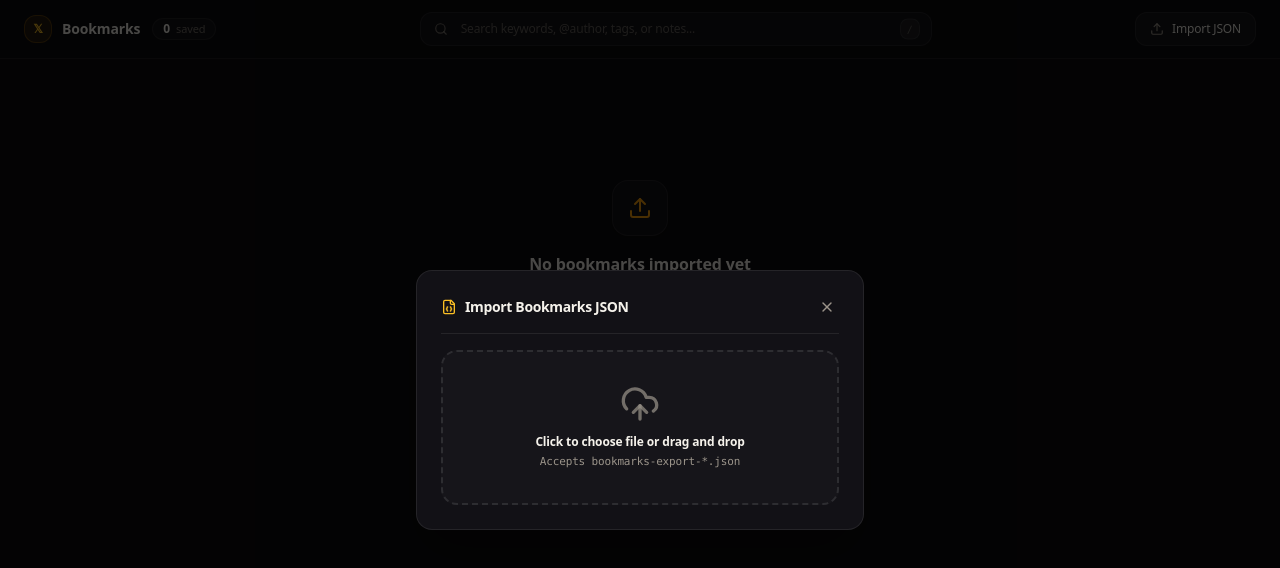
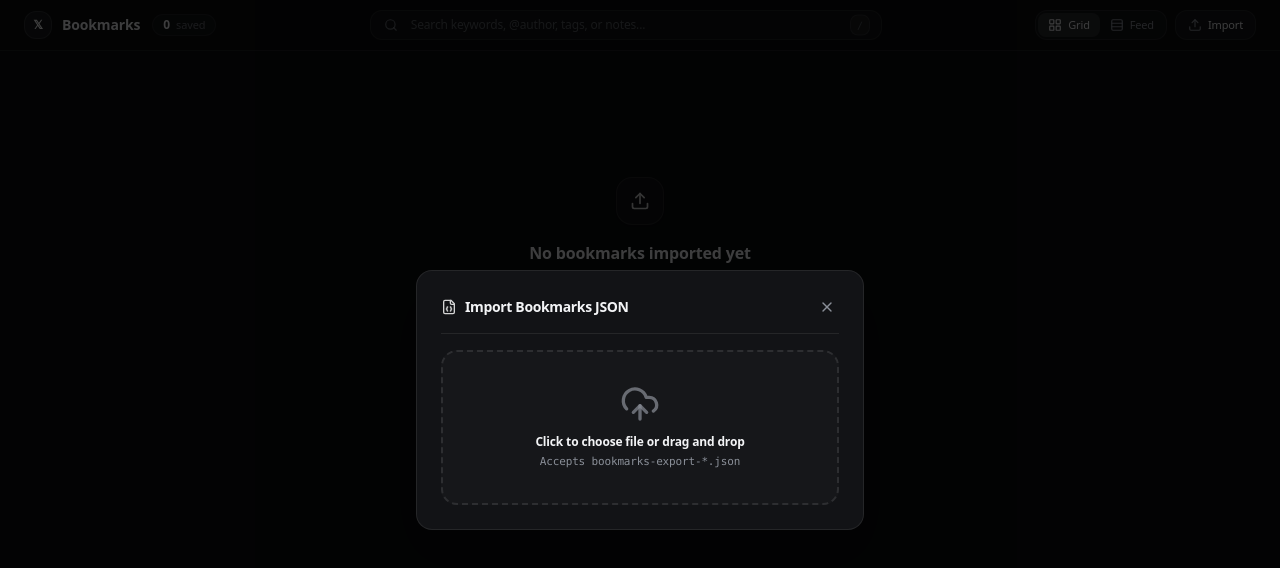
Before and after one commit to heisenberghz/Xmarks, a React (Vite) app in the folder app/: page / in a window 1280 px wide. Both pictures are taken after a click on the button "Import JSON File". Shown: the top 568 px of the page. Built offline with nearby package versions, Linux system fonts and the light colour scheme.

Commit message:
feat(ui): align with Linear neutral monochrome design and add Feed view mode

```diff
--- a/app/src/App.tsx
+++ b/app/src/App.tsx
@@ -24,6 +24,7 @@ export const App: React.FC = () => {
   const [isImportOpen, setIsImportOpen] = useState(false);
   const [deleteTargetId, setDeleteTargetId] = useState<string | null>(null);
   const [isLoading, setIsLoading] = useState(true);
+  const [viewMode, setViewMode] = useState<'grid' | 'feed'>('grid');
 
   // Load from IndexedDB on startup
   useEffect(() => {
@@ -111,7 +112,7 @@ export const App: React.FC = () => {
   if (isLoading) {
     return (
       <div className="flex min-h-screen items-center justify-center bg-background text-xs text-muted">
-        <span className="h-4 w-4 animate-spin rounded-full border-2 border-accent border-t-transparent mr-2" />
+        <span className="h-4 w-4 animate-spin rounded-full border-2 border-white/40 border-t-transparent mr-2" />
         Loading your bookmarks...
       </div>
     );
@@ -119,7 +120,7 @@ export const App: React.FC = () => {
 
   return (
     <div className="min-h-screen bg-background text-foreground flex flex-col font-sans">
-      {/* Persistent Navigation Header */}
+      {/* Persistent Navigation Header with View Mode Switcher */}
       <TopNav
         searchQuery={searchQuery}
         onSearchChange={setSearchQuery}
@@ -134,9 +135,11 @@ export const App: React.FC = () => {
         totalCount={bookmarks.length}
         filteredCount={filteredBookmarks.length}
         onOpenImport={() => setIsImportOpen(true)}
+        viewMode={viewMode}
+        onViewModeChange={setViewMode}
       />
 
-      {/* Main Masonry Grid Area */}
+      {/* Main Content Area (supports Masonry Grid & Linear Feed modes) */}
       <MasonryGrid
         bookmarks={filteredBookmarks}
         onSelectBookmark={setSelectedBookmark}
@@ -148,6 +151,7 @@ export const App: React.FC = () => {
           setSearchQuery('');
           setSelectedTags([]);
         }}
+        viewMode={viewMode}
       />
 
       {/* Detail Slide-out Drawer */}
@@ -179,9 +183,9 @@ export const App: React.FC = () => {
         position="bottom-right"
         toastOptions={{
           style: {
-            background: '#17161c',
-            border: '1px solid rgba(245, 158, 11, 0.2)',
-            color: '#f5f2eb',
+            background: '#16171c',
+            border: '1px solid rgba(255, 255, 255, 0.1)',
+            color: '#f3f4f6',
             fontFamily: 'Inter Variable, system-ui, sans-serif',
           },
         }}
--- a/app/src/components/ImportModal.tsx
+++ b/app/src/components/ImportModal.tsx
@@ -79,7 +79,7 @@ export const ImportModal: React.FC<ImportModalProps> = ({
           animate={{ opacity: 1 }}
           exit={{ opacity: 0 }}
           transition={{ duration: 0.15 }}
-          className="fixed inset-0 z-50 flex items-center justify-center bg-black/70 backdrop-blur-xs p-4"
+          className="fixed inset-0 z-50 flex items-center justify-center bg-black/75 backdrop-blur-xs p-4"
         >
           <motion.div
             initial={{ opacity: 0, scale: 0.96, y: 8 }}
@@ -91,7 +91,7 @@ export const ImportModal: React.FC<ImportModalProps> = ({
             {/* Header */}
             <div className="flex items-center justify-between pb-3.5 border-b border-white/[0.08]">
               <div className="flex items-center gap-2">
-                <FileJson className="h-4 w-4 text-amber-400" />
+                <FileJson className="h-4 w-4 text-neutral-300" />
                 <h3 className="text-sm font-semibold tracking-tight text-foreground">
                   Import Bookmarks JSON
                 </h3>
@@ -116,8 +116,8 @@ export const ImportModal: React.FC<ImportModalProps> = ({
                     onClick={() => fileInputRef.current?.click()}
                     className={`flex flex-col items-center justify-center rounded-xl border-2 border-dashed p-8 text-center cursor-pointer transition-all ${
                       isDragging
-                        ? 'border-amber-500 bg-amber-500/[0.08]'
-                        : 'border-white/[0.1] bg-white/[0.02] hover:border-amber-500/30 hover:bg-white/[0.04]'
+                        ? 'border-white/[0.4] bg-white/[0.06]'
+                        : 'border-white/[0.1] bg-white/[0.02] hover:border-white/[0.22] hover:bg-white/[0.04]'
                     }`}
                   >
                     <input
@@ -129,7 +129,7 @@ export const ImportModal: React.FC<ImportModalProps> = ({
                     />
                     <UploadCloud
                       className={`h-10 w-10 mb-2.5 transition-colors ${
-                        isDragging ? 'text-amber-400' : 'text-muted/70'
+                        isDragging ? 'text-foreground' : 'text-muted/70'
                       }`}
                     />
                     <p className="text-xs font-semibold text-foreground">
@@ -142,7 +142,7 @@ export const ImportModal: React.FC<ImportModalProps> = ({
 
                   {isLoading && (
                     <div className="mt-4 flex items-center justify-center gap-2 text-xs text-muted">
-                      <span className="h-3 w-3 animate-spin rounded-full border-2 border-amber-400 border-t-transparent" />
+                      <span className="h-3 w-3 animate-spin rounded-full border-2 border-white/40 border-t-transparent" />
                       <span>Ingesting and deduplicating bookmarks...</span>
                     </div>
                   )}
@@ -157,7 +157,7 @@ export const ImportModal: React.FC<ImportModalProps> = ({
               ) : (
                 /* Import Summary */
                 <div className="py-2 space-y-4">
-                  <div className="flex items-center gap-2 text-amber-400">
+                  <div className="flex items-center gap-2 text-emerald-400">
                     <CheckCircle2 className="h-5 w-5" />
                     <span className="text-sm font-semibold">Import Complete</span>
                   </div>
@@ -169,7 +169,7 @@ export const ImportModal: React.FC<ImportModalProps> = ({
                         {result.totalParsed}
                       </span>
                     </div>
-                    <div className="flex justify-between text-amber-400">
+                    <div className="flex justify-between text-emerald-400">
                       <span>New bookmarks added:</span>
                       <span className="font-mono font-semibold">+{result.added}</span>
                     </div>
@@ -181,7 +181,7 @@ export const ImportModal: React.FC<ImportModalProps> = ({
 
                   <button
                     onClick={handleClose}
-                    className="w-full rounded-lg bg-amber-500/15 hover:bg-amber-500/25 text-amber-300 border border-amber-500/30 py-2 text-xs font-medium transition-all"
+                    className="w-full rounded-lg bg-white/[0.1] hover:bg-white/[0.16] text-foreground border border-white/[0.15] py-2 text-xs font-medium transition-all"
                   >
                     Done
                   </button>
--- a/app/src/components/MasonryGrid.tsx
+++ b/app/src/components/MasonryGrid.tsx
@@ -12,6 +12,7 @@ interface MasonryGridProps {
   totalUnfilteredCount: number;
   onOpenImport: () => void;
   onClearFilters: () => void;
+  viewMode?: 'grid' | 'feed';
 }
 
 /**
@@ -51,6 +52,7 @@ export const MasonryGrid: React.FC<MasonryGridProps> = ({
   totalUnfilteredCount,
   onOpenImport,
   onClearFilters,
+  viewMode = 'grid',
 }) => {
   const columnCount = useColumnCount();
 
@@ -58,16 +60,16 @@ export const MasonryGrid: React.FC<MasonryGridProps> = ({
   if (totalUnfilteredCount === 0) {
     return (
       <div className="flex min-h-[55vh] flex-col items-center justify-center px-4 text-center">
-        <div className="flex h-14 w-14 items-center justify-center rounded-xl bg-panel border border-border text-muted mb-4 shadow-sm">
-          <Upload className="h-6 w-6 text-accent" />
+        <div className="flex h-12 w-12 items-center justify-center rounded-xl bg-white/[0.03] border border-white/[0.08] text-muted mb-4 shadow-sm">
+          <Upload className="h-5 w-5 text-neutral-300" />
         </div>
-        <h3 className="text-base font-bold text-foreground">No bookmarks imported yet</h3>
+        <h3 className="text-base font-semibold text-foreground">No bookmarks imported yet</h3>
         <p className="mt-1.5 max-w-sm text-xs text-muted leading-relaxed">
-          Import your <code className="text-foreground bg-panel px-1.5 py-0.5 rounded border border-border font-mono">bookmarks-export.json</code> from the scraper to start searching, browsing, and tagging.
+          Import your <code className="text-foreground bg-white/[0.05] px-1.5 py-0.5 rounded border border-white/[0.08] font-mono">bookmarks-export.json</code> from the scraper to start searching, browsing, and tagging.
         </p>
         <button
           onClick={onOpenImport}
-          className="mt-5 flex items-center gap-2 rounded-md bg-accent px-4 py-2.5 text-xs font-semibold text-white transition-colors hover:bg-accent-hover active:scale-95"
+          className="mt-5 flex items-center gap-2 rounded-lg bg-white/[0.08] hover:bg-white/[0.14] border border-white/[0.12] px-4 py-2 text-xs font-medium text-foreground transition-all active:scale-95 shadow-xs"
         >
           <Upload className="h-4 w-4" />
           <span>Import JSON File</span>
@@ -80,16 +82,16 @@ export const MasonryGrid: React.FC<MasonryGridProps> = ({
   if (bookmarks.length === 0) {
     return (
       <div className="flex min-h-[45vh] flex-col items-center justify-center px-4 text-center">
-        <div className="flex h-12 w-12 items-center justify-center rounded-xl bg-panel border border-border text-muted mb-3">
-          <BookmarkX className="h-6 w-6 text-muted" />
+        <div className="flex h-12 w-12 items-center justify-center rounded-xl bg-white/[0.03] border border-white/[0.08] text-muted mb-3">
+          <BookmarkX className="h-5 w-5 text-muted" />
         </div>
-        <h3 className="text-sm font-bold text-foreground">No matching bookmarks found</h3>
+        <h3 className="text-sm font-semibold text-foreground">No matching bookmarks found</h3>
         <p className="mt-1 text-xs text-muted">
           Try broadening your search keywords or clearing tag filters.
         </p>
         <button
           onClick={onClearFilters}
-          className="mt-4 rounded-md border border-border bg-panel px-3.5 py-2 text-xs font-semibold text-accent hover:border-accent transition-colors"
+          className="mt-4 rounded-lg border border-white/[0.1] bg-white/[0.04] px-3.5 py-1.5 text-xs font-medium text-foreground hover:bg-white/[0.08] transition-colors"
         >
           Reset Filters
         </button>
@@ -108,7 +110,31 @@ export const MasonryGrid: React.FC<MasonryGridProps> = ({
 
   return (
     <main className="mx-auto max-w-[1600px] px-4 py-6 sm:px-6">
-      {/* True Interlocking Masonry with strict Horizontal (Left-to-Right) Reading Order and wider gap-5 spacing */}
+      {viewMode === 'feed' ? (
+        /* Linear Feed View: Calm, focused, uniform alignment */
+        <div className="mx-auto max-w-2xl flex flex-col gap-4">
+          {bookmarks.map((bookmark, index) => (
+            <motion.div
+              key={bookmark.id}
+              initial={{ opacity: 0, y: 10 }}
+              animate={{ opacity: 1, y: 0 }}
+              transition={{
+                duration: 0.2,
+                delay: Math.min(index * 0.02, 0.25),
+                ease: [0.25, 0.1, 0.25, 1],
+              }}
+            >
+              <BookmarkCard
+                bookmark={bookmark}
+                onClick={onSelectBookmark}
+                onTagClick={onTagClick}
+                onDelete={onDeleteBookmark}
+              />
+            </motion.div>
+          ))}
+        </div>
+      ) : (
+        /* True Interlocking Masonry Grid View */
         <div className="flex gap-5 items-start">
           {columns.map((colBookmarks, colIndex) => (
             <div key={colIndex} className="flex-1 flex flex-col gap-5 min-w-0">
@@ -134,6 +160,7 @@ export const MasonryGrid: React.FC<MasonryGridProps> = ({
             </div>
           ))}
         </div>
+      )}
     </main>
   );
 };
--- a/app/src/components/TopNav.tsx
+++ b/app/src/components/TopNav.tsx
@@ -1,5 +1,5 @@
 import React from 'react';
-import { Search, Upload, X, Tag as TagIcon } from 'lucide-react';
+import { Search, Upload, X, Tag as TagIcon, LayoutGrid, Rows3 } from 'lucide-react';
 import { getTagColor } from '../lib/tagColors';
 
 interface TopNavProps {
@@ -14,6 +14,8 @@ interface TopNavProps {
   totalCount: number;
   filteredCount: number;
   onOpenImport: () => void;
+  viewMode: 'grid' | 'feed';
+  onViewModeChange: (mode: 'grid' | 'feed') => void;
 }
 
 export const TopNav: React.FC<TopNavProps> = ({
@@ -28,16 +30,18 @@ export const TopNav: React.FC<TopNavProps> = ({
   totalCount,
   filteredCount,
   onOpenImport,
+  viewMode,
+  onViewModeChange,
 }) => {
   return (
     <header className="sticky top-0 z-30 border-b border-border bg-background/95 backdrop-blur-md">
-      <div className="mx-auto max-w-[1600px] px-4 py-3 sm:px-6">
+      <div className="mx-auto max-w-[1600px] px-4 py-2.5 sm:px-6">
         {/* Main Command Bar Row */}
         <div className="flex flex-col gap-3 sm:flex-row sm:items-center sm:justify-between">
           {/* Brand Identity & Status */}
           <div className="flex items-center gap-3">
             <div className="flex items-center gap-2.5">
-              <span className="flex h-7 w-7 items-center justify-center rounded-lg bg-amber-500/10 border border-amber-500/25 font-mono text-xs font-bold text-amber-400 shadow-xs">
+              <span className="flex h-7 w-7 items-center justify-center rounded-lg bg-white/[0.06] border border-white/[0.1] font-mono text-xs font-bold text-white shadow-xs">
                 𝕏
               </span>
               <h1 className="text-sm font-semibold tracking-[-0.01em] text-foreground">
@@ -62,7 +66,7 @@ export const TopNav: React.FC<TopNavProps> = ({
               value={searchQuery}
               onChange={(e) => onSearchChange(e.target.value)}
               placeholder="Search keywords, @author, tags, or notes..."
-              className="w-full rounded-lg border border-white/[0.08] bg-white/[0.03] py-2 pl-10 pr-12 text-xs text-foreground placeholder:text-muted/60 focus:border-amber-500/40 focus:bg-white/[0.05] focus:outline-none focus:ring-1 focus:ring-amber-500/20 transition-all font-normal"
+              className="w-full rounded-lg border border-white/[0.08] bg-white/[0.03] py-1.5 pl-10 pr-12 text-xs text-foreground placeholder:text-muted/60 focus:border-white/[0.25] focus:bg-white/[0.05] focus:outline-none focus:ring-1 focus:ring-white/[0.1] transition-all font-normal"
             />
             {searchQuery ? (
               <button
@@ -79,19 +83,51 @@ export const TopNav: React.FC<TopNavProps> = ({
             )}
           </div>
 
-          {/* Refined Secondary Import Action */}
-          <button
-            onClick={onOpenImport}
-            className="flex items-center justify-center gap-2 rounded-lg bg-white/[0.04] hover:bg-amber-500/10 border border-white/[0.08] hover:border-amber-500/25 px-3.5 py-2 text-xs font-medium text-foreground hover:text-amber-200 transition-all active:scale-95 shadow-xs"
-          >
-            <Upload className="h-3.5 w-3.5 text-muted group-hover:text-amber-300" />
-            <span>Import JSON</span>
-          </button>
+          {/* Right Controls: View Switcher & Import */}
+          <div className="flex items-center gap-2">
+            {/* Linear View Mode Toggle: Grid vs Feed */}
+            <div className="flex items-center rounded-lg border border-white/[0.08] bg-white/[0.03] p-0.5">
+              <button
+                onClick={() => onViewModeChange('grid')}
+                className={`flex items-center gap-1.5 rounded-md px-2.5 py-1 text-xs font-medium transition-all ${
+                  viewMode === 'grid'
+                    ? 'bg-white/[0.1] text-foreground shadow-xs'
+                    : 'text-muted hover:text-foreground hover:bg-white/[0.04]'
+                }`}
+                title="Masonry Grid View"
+              >
+                <LayoutGrid className="h-3.5 w-3.5" />
+                <span className="hidden sm:inline text-[11px]">Grid</span>
+              </button>
+
+              <button
+                onClick={() => onViewModeChange('feed')}
+                className={`flex items-center gap-1.5 rounded-md px-2.5 py-1 text-xs font-medium transition-all ${
+                  viewMode === 'feed'
+                    ? 'bg-white/[0.1] text-foreground shadow-xs'
+                    : 'text-muted hover:text-foreground hover:bg-white/[0.04]'
+                }`}
+                title="Calm Linear Feed View"
+              >
+                <Rows3 className="h-3.5 w-3.5" />
+                <span className="hidden sm:inline text-[11px]">Feed</span>
+              </button>
+            </div>
+
+            {/* Secondary Import Action */}
+            <button
+              onClick={onOpenImport}
+              className="flex items-center justify-center gap-1.5 rounded-lg bg-white/[0.04] hover:bg-white/[0.08] border border-white/[0.08] hover:border-white/[0.16] px-3 py-1.5 text-xs font-medium text-foreground transition-all active:scale-95 shadow-xs"
+            >
+              <Upload className="h-3.5 w-3.5 text-muted group-hover:text-foreground" />
+              <span className="text-[11px]">Import</span>
+            </button>
+          </div>
         </div>
 
         {/* Tag Filters Row */}
         {allTags.length > 0 && (
-          <div className="mt-3 flex items-center gap-2 overflow-x-auto pb-0.5 text-xs no-scrollbar border-t border-white/[0.04] pt-2.5">
+          <div className="mt-2.5 flex items-center gap-2 overflow-x-auto pb-0.5 text-xs no-scrollbar border-t border-white/[0.04] pt-2">
             <div className="flex items-center gap-1.5 text-muted shrink-0">
               <TagIcon className="h-3 w-3 text-muted/70" />
               <span className="text-[11px] font-medium uppercase tracking-wider text-muted/80">Filter:</span>
@@ -102,7 +138,7 @@ export const TopNav: React.FC<TopNavProps> = ({
               <button
                 onClick={onToggleTagMatchMode}
                 title="Toggle tag filter logic"
-                className="rounded border border-amber-500/30 bg-amber-500/10 px-1.5 py-0.5 text-[10px] font-mono font-semibold text-amber-300 uppercase hover:bg-amber-500/20 transition-colors"
+                className="rounded border border-white/[0.15] bg-white/[0.05] px-1.5 py-0.5 text-[10px] font-mono font-semibold text-foreground uppercase hover:bg-white/[0.1] transition-colors"
               >
                 {tagMatchMode}
               </button>
@@ -120,7 +156,7 @@ export const TopNav: React.FC<TopNavProps> = ({
                     onClick={() => onToggleTag(tag)}
                     className={`flex items-center gap-1.5 rounded px-2 py-0.5 text-[11px] font-medium transition-all border ${
                       isSelected
-                        ? `${tagColor.bg} ${tagColor.text} ${tagColor.border} ring-1 ring-amber-500/40 font-semibold shadow-xs`
+                        ? `${tagColor.bg} ${tagColor.text} ${tagColor.border} ring-1 ring-white/20 font-semibold shadow-xs`
                         : 'border-white/[0.06] bg-white/[0.02] text-muted hover:border-white/[0.14] hover:text-foreground hover:bg-white/[0.05]'
                     }`}
                   >
--- a/app/src/index.css
+++ b/app/src/index.css
@@ -6,8 +6,8 @@
 
 @layer base {
   body {
-    background-color: #0c0b0e;
-    color: #f5f2eb;
+    background-color: #0b0c0e;
+    color: #f3f4f6;
     font-family: 'Inter Variable', system-ui, -apple-system, sans-serif;
     -webkit-font-smoothing: antialiased;
     -moz-osx-font-smoothing: grayscale;
@@ -15,11 +15,11 @@
   }
 }
 
-/* Custom scrollbar — warm subtle amber-stone hairline */
+/* Custom scrollbar — clean, neutral hairline */
 ::-webkit-scrollbar { width: 6px; }
 ::-webkit-scrollbar-track { background: transparent; }
-::-webkit-scrollbar-thumb { background: rgba(245, 235, 220, 0.12); border-radius: 3px; }
-::-webkit-scrollbar-thumb:hover { background: rgba(245, 158, 11, 0.3); }
+::-webkit-scrollbar-thumb { background: rgba(255, 255, 255, 0.1); border-radius: 3px; }
+::-webkit-scrollbar-thumb:hover { background: rgba(255, 255, 255, 0.18); }
 
 /* Hide scrollbar for Chrome, Safari and Opera */
 .no-scrollbar::-webkit-scrollbar {
--- a/app/tailwind.config.js
+++ b/app/tailwind.config.js
@@ -7,25 +7,20 @@ export default {
   theme: {
     extend: {
       colors: {
-        background: '#0c0b0e',
-        panel: '#121116',
-        card: '#17161c',
-        cardHover: '#1d1b24',
-        border: 'rgba(245, 235, 220, 0.08)',
-        borderHover: 'rgba(245, 158, 11, 0.28)',
+        background: '#0b0c0e',
+        panel: '#121316',
+        card: '#16171c',
+        cardHover: '#1c1d24',
+        border: 'rgba(255, 255, 255, 0.08)',
+        borderHover: 'rgba(255, 255, 255, 0.16)',
         accent: {
-          DEFAULT: '#F59E0B',
-          hover: '#FBBF24',
-          subtle: 'rgba(245, 158, 11, 0.12)',
+          DEFAULT: '#5e6ad2',
+          hover: '#6f7be2',
+          subtle: 'rgba(94, 106, 210, 0.12)',
         },
-        sage: {
-          DEFAULT: '#10B981',
-          hover: '#34D399',
-          subtle: 'rgba(16, 185, 129, 0.12)',
-        },
-        muted: '#9b948a',
-        foreground: '#f5f2eb',
-        danger: '#F43F5E',
+        muted: '#8a8f98',
+        foreground: '#f3f4f6',
+        danger: '#f87171',
       },
       borderRadius: {
         DEFAULT: '8px',
@@ -33,14 +28,13 @@ export default {
         md: '8px',
         lg: '12px',
         xl: '16px',
-        '2xl': '20px',
       },
       fontFamily: {
         sans: ['"Inter Variable"', 'system-ui', '-apple-system', 'sans-serif'],
       },
       boxShadow: {
-        'card': 'inset 0 1px 0 0 rgba(255, 245, 230, 0.06), 0 2px 8px -2px rgba(0, 0, 0, 0.6)',
-        'card-hover': 'inset 0 1px 0 0 rgba(245, 158, 11, 0.2), 0 12px 28px -6px rgba(0, 0, 0, 0.7), 0 0 0 1px rgba(245, 158, 11, 0.15)',
+        'card': 'inset 0 1px 0 0 rgba(255, 255, 255, 0.04), 0 1px 3px 0 rgba(0, 0, 0, 0.4)',
+        'card-hover': 'inset 0 1px 0 0 rgba(255, 255, 255, 0.08), 0 8px 24px -4px rgba(0, 0, 0, 0.6)',
       },
     },
   },
```
Also changed, not shown: app/src/components/BookmarkCard.tsx (+18 -46 lines), app/src/components/DetailPanel.tsx (+9 -9 lines), app/src/components/LinkifiedText.tsx (+3 -4 lines), app/src/lib/tagColors.ts (+8 -8 lines). Lines whose indentation alone changed are shown as unchanged.
